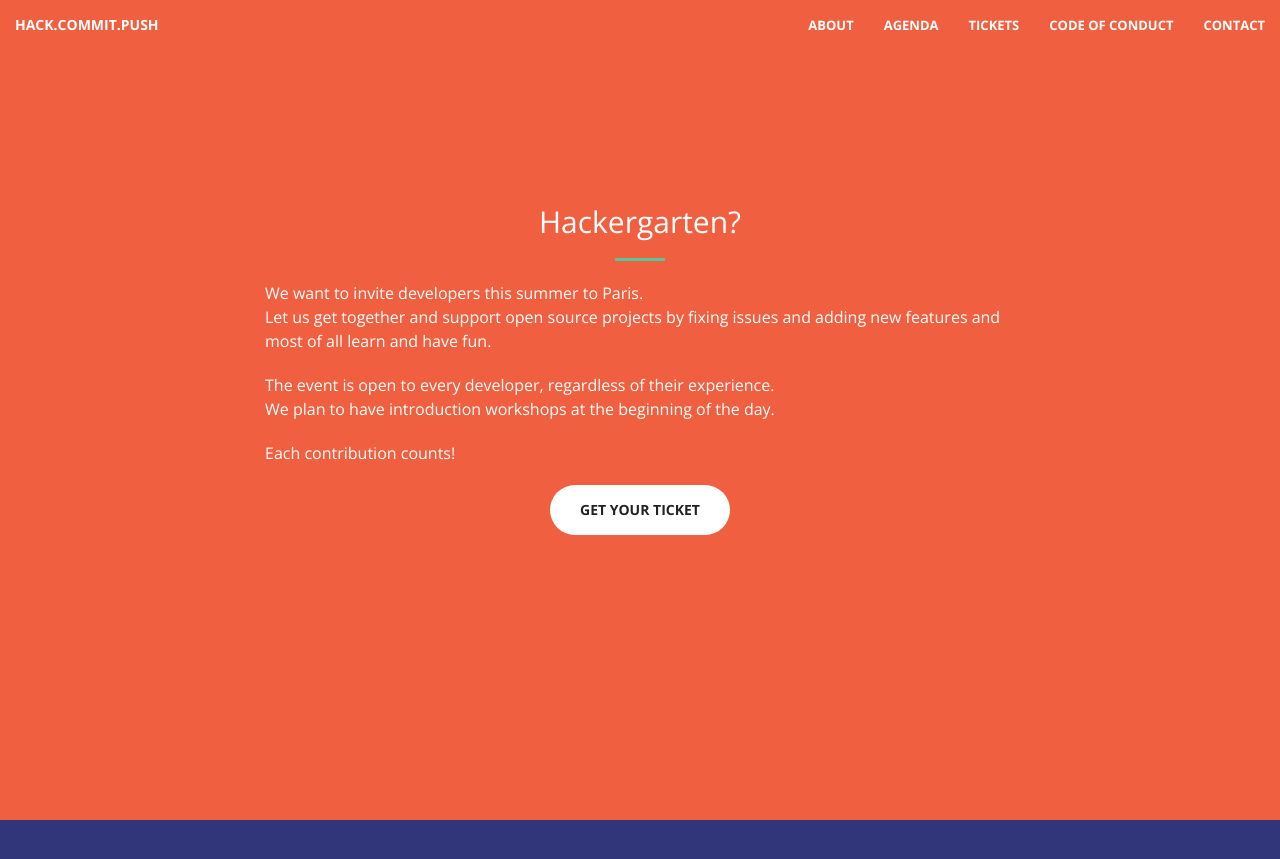
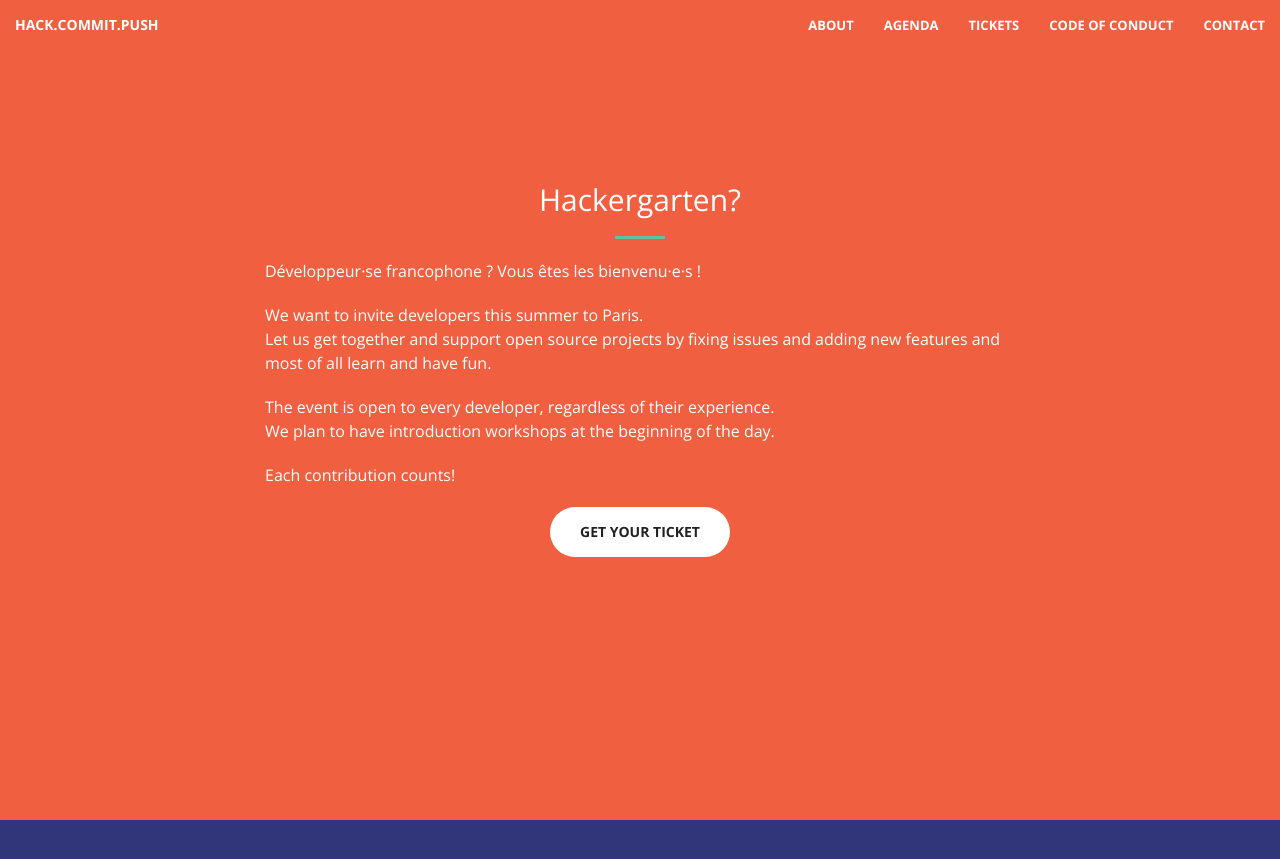
Before and after one commit to hackergarten/Paris2019, a Jekyll site: the page built from index.html, in a window 1280 px wide and 900 px high, scrolled down 980 px. Shown: the top 859 px of the window. Built offline with Jekyll 4.4.1, drawn with Linux system fonts in a browser that asks for light colours.

Commit message:
Add a short section in French in the event description

```diff
--- a/_includes/about.html
+++ b/_includes/about.html
@@ -4,6 +4,7 @@
             <div class="col-sm-8 col-sm-offset-2 text-center">
                 <h2 class="section-heading">Hackergarten?</h2>
                 <hr class="light">
+                <p class="text-left" lang="fr">Développeur·se francophone ? Vous êtes les bienvenu·e·s !</p>
                 <p class="text-left">We want to invite developers this summer to Paris.<br />
                 Let us get together and support open source projects by fixing issues and adding new features and most of all learn and have fun.</p>
                 <p class="text-left">The event is open to every developer, regardless of their experience.<br />
```
